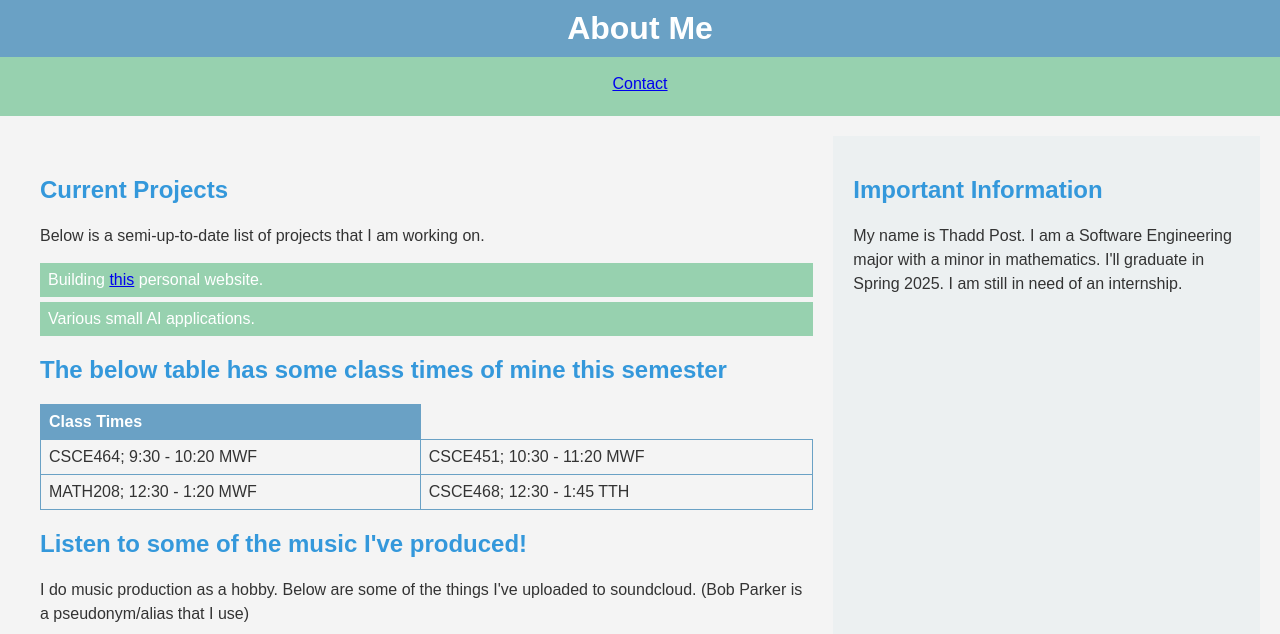
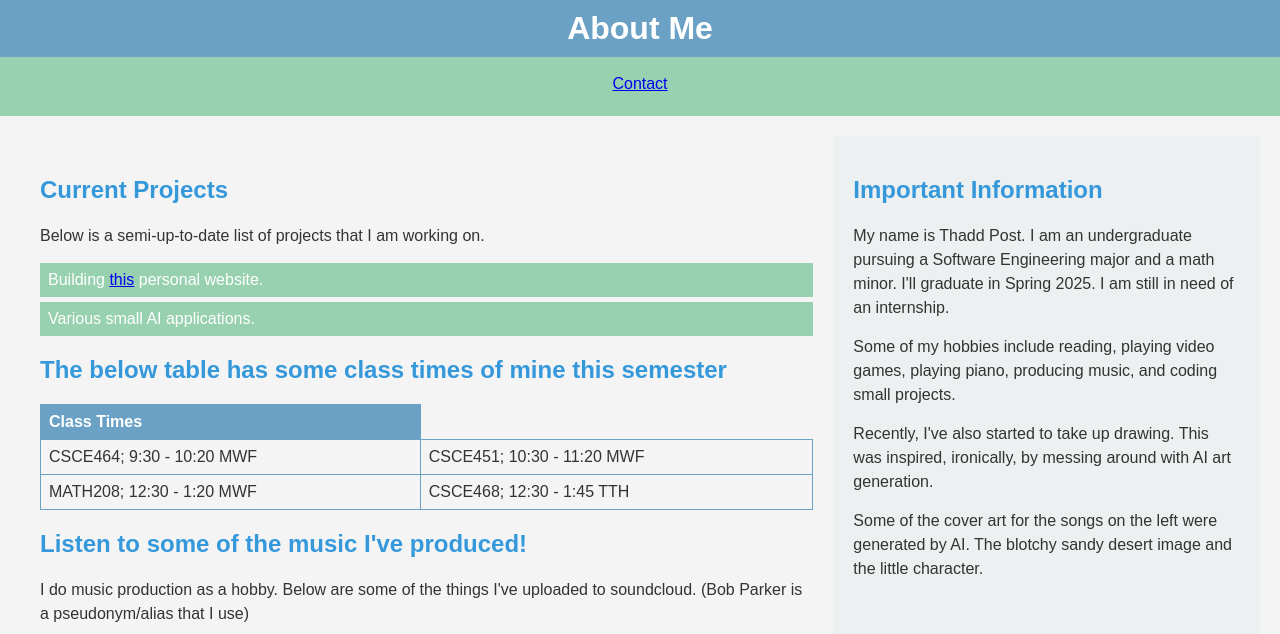
Before and after one commit to ThadP2001/ThadP2001.github.io, a plain HTML site: page index.html in a window 1280 px wide. Shown: the top 634 px of the page. Drawn offline with Linux system fonts and the light colour scheme.

Commit message:
Added some additional info to the 'Important Information' aside

```diff
--- a/index.html
+++ b/index.html
@@ -63,7 +63,10 @@
 
     <aside>
       <h2>Important Information</h2>
-      <p>My name is Thadd Post. I am a Software Engineering major with a minor in mathematics. I'll graduate in Spring 2025. I am still in need of an internship.</p>
+      <p>My name is Thadd Post. I am an undergraduate pursuing a Software Engineering major and a math minor. I'll graduate in Spring 2025. I am still in need of an internship.</p>
+      <p>Some of my hobbies include reading, playing video games, playing piano, producing music, and coding small projects.</p>
+      <p>Recently, I've also started to take up drawing. This was inspired, ironically, by messing around with AI art generation.</p>
+      <p>Some of the cover art for the songs on the left were generated by AI. The blotchy sandy desert image and the little character.</p>
     </aside>
   </div>
 
```
